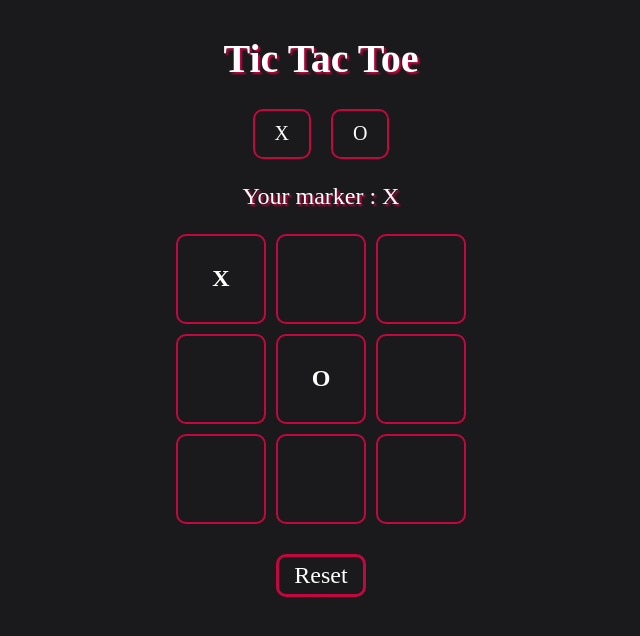
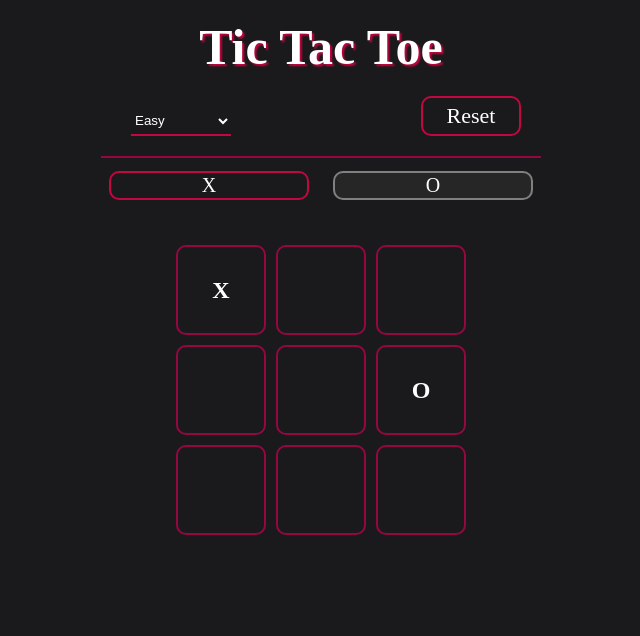
Before and after one commit to BigFudge420/TicTacToeV2, a plain HTML site: page index.html in a window 1280 px wide. Both pictures are taken after a click on the button 540 px from the left and 278 px from the top of the page. Shown: the whole page, without its empty margins (319-959 px from the left). Drawn offline with Linux system fonts and the light colour scheme; a web font is replaced by a local one.

Commit message:
Add more styles, add different difficulties

```diff
--- a/index.html
+++ b/index.html
@@ -12,11 +12,19 @@
 <body>
     <div id="gameBoardDOM">
         <h1 class="heading">Tic Tac Toe</h1>
+        <div class="settings">
+            <select name="Difficulty" id="difficulty-menu">
+                <option value="easy">Easy</option>
+                <option value="medium">Medium</option>
+                <option value="hard">Hard</option>
+                <option value="unbeatable">Unbeatable</option>
+            </select>
+            <button class="reset-button">Reset</button>
+        </div>
         <div class="markers">
-            <button class="marker-button" class = 'X'>X</button>
-            <button class="marker-button" class = 'O'>O</button>
+            <button class="marker-button X active">X</button>
+            <button class="marker-button O">O</button>
         </div>
-        <p class="marker-status">Your marker : X</p>
         <div class="cells">
             <button class="cell-button" data-field="0" id="0"></button>
             <button class="cell-button" data-field="1" id="1"></button>
@@ -28,7 +36,6 @@
             <button class="cell-button" data-field="7" id="7"></button>
             <button class="cell-button" data-field="8" id="8"></button>
         </div>
-        <button class="reset-button">Reset</button>
         <div class="resultPopup">
             <div class="popupHeader">
                 <div class="popupTitle"></div>
--- a/script.js
+++ b/script.js
@@ -2,17 +2,20 @@
 document.addEventListener('DOMContentLoaded', function(){
     let MarkerBtns = document.querySelectorAll('.marker-button')
     let resetBtn = document.querySelector('.reset-button')
-    let currentMarker = document.querySelector('.marker-status')
     let buttons = document.querySelectorAll('.cell-button')
     let closeButton = document.querySelector('.closeButton')
     let overlay = document.getElementById('overlay')
     let resultPopup = document.querySelector('.resultPopup')
     let popupTitle = document.querySelector('.popupTitle')
     let popupBody = document.querySelector('.popupBody')
+    let markerX = document.querySelector('.X')
+    let markerO = document.querySelector('.O')
+    let difficultyMenu = document.getElementById('difficulty-menu')
     let board = ['','','','','','','','','']
     let gameOver = false
     let humanMarker = 'X'
     let computerMarker = 'O'
+    let aiPrecision
 
     // Gameboard contains methods to modify the board
     const Gameboard = (() => {
@@ -159,8 +162,22 @@ document.addEventListener('DOMContentLoaded', function(){
 
         // Controls the computer choice and turn
         const computerPlay = () => {
-            // Returns the index of the best available move
-            let choice = minimax(board, true, computerMarker).index
+            let choice
+            // Chooses if the move to make will be random or the best available move
+            if (aiPrecision >= Math.random()){
+                // Returns the index of the best available move
+                choice = minimax(board, true, computerMarker).index
+            }
+            else{
+                // Returns a random whole number from 0 to 8
+                let play = false
+                do {
+                    choice = Math.floor(Math.random() * 9)
+                    if (board[choice] === ''){
+                        play = true
+                    }
+                }while (!play)
+            }
 
             // Updates board and display, and checks win for computer
             if (!gameOver){
@@ -216,9 +233,43 @@ document.addEventListener('DOMContentLoaded', function(){
             }
         }
 
+        // Sets game difficulty
+        const setDifficulty = () => {
+            let difficulty
+            difficulty = difficultyMenu.value
+            difficultyMenu.addEventListener('click', () => {
+                // stores the previously chosen difficulty
+                let previousDifficulty = difficulty
+                difficulty = difficultyMenu.value
+
+                // Sets ai precision based on the difficulty
+                if (difficulty === 'easy'){
+                    aiPrecision = 0.5
+                }
+                else if (difficulty === 'medium' ){
+                    aiPrecision = 0.7
+
+                }
+                else if (difficulty === 'hard'){
+                    aiPrecision = 0.85
+                }
+                else if (difficulty === 'unbeatable'){
+                    aiPrecision = 1
+                }
+
+                // Checks to make sure previous difficulty is not the same as current difficulty and then resets the game
+                if(difficulty !== previousDifficulty){
+                    Gameboard.resetBoard()
+                    GameboardDisplay.clearBoardDisplay()
+                    gameOver = false
+                }
+            })
+        }
+
         // Starts the game and applies event listeners
         const start = () => {
             GameboardDisplay.setMarker()
+            setDifficulty()
             buttons.forEach(btn => {
                 btn.addEventListener('click', humanPlay)
             })
@@ -240,7 +291,7 @@ document.addEventListener('DOMContentLoaded', function(){
             }
         }
 
-        return {start, reset, humanPlay, computerPlay, checkWin, minimax, findBestValue}
+        return {start, reset, humanPlay, computerPlay, checkWin, minimax, findBestValue, setDifficulty}
 
     })()
 
@@ -268,11 +319,13 @@ document.addEventListener('DOMContentLoaded', function(){
                         humanMarker = btn.textContent
                         computerMarker = humanMarker === 'X' ? 'O' : 'X';
                         Gamecontroller.reset()
-                        if (computerMarker === 'X'){
-                            currentMarker.textContent = 'Your marker : O'
+                        if (btn.textContent === 'X'){
+                            markerX.classList.add('active')
+                            markerO.classList.remove('active')
                         }
-                        else{
-                            currentMarker.textContent = 'Your marker : X'
+                        else {
+                            markerO.classList.add('active')
+                            markerX.classList.remove('active')
                         }
                     }
                 })
--- a/styles.css
+++ b/styles.css
@@ -4,16 +4,11 @@ body{
     font-family: 'Rakkas';
 }
 
-.marker-status{
-    font-size: 24px;
-    color: white;
-    text-shadow: 2px 2px 2px #c3073f;
-}
-
 .heading{
     color: white;
-    font-size: 40px;
+    font-size: 50px;
     text-shadow: 2px 2px 2px #c3073f;
+    margin: 10px 0px 0px 0px;
 }
 
 #gameBoardDOM{
@@ -23,9 +18,8 @@ body{
     }
 
 .cells{
-    padding: 75px;
+    margin: 40px;
     display: grid;
-    margin-top: -80px;
     grid-template-rows: repeat(3, 100px);
     grid-template-columns: repeat(3, 100px);
 }
@@ -38,7 +32,7 @@ body{
     font-weight: bold;
     margin: 5px;
     font-size: 24px;
-    border-color: #c3073f;
+    border-color: #950740;
     border-width: 2px;
     border-style: solid;
 }
@@ -51,34 +45,36 @@ body{
     background-color: #c3073f;
 }
 
-.markers{
-    display: flex;
-    justify-content: center;
-    padding-top: 50px;
+.marker-button{
+    font-family: 'Rakkas';
+    margin: -50px 10px 0px 10px;
+    font-size: 20px;
+    width: 200px;
+    color: white;
+    border-radius: 10px;
+    border-color: grey;
+    border-style: solid;
+    background-color: #262627;
+
 }
 
-.marker-button{
-    font-family: 'Rakkas';
-    padding: 10px 20px 10px 20px;
-    margin: -50px 10px 0px 10px;
-    font-size: 20px;
+.marker-button.active{
     color: white;
-    background-color: #1A1A1D;
     border-color: #c3073f;
     border-width: 2px;
+    background-color: #1A1A1D;
     border-radius: 10px;
     border-style: solid;
-
 }
 
 .reset-button{
     font-family: 'Rakkas';
     color: white;
     background-color: #1A1A1D;
-    border: #c3073f;
-    font-size: 24px;
-    margin-top: -50px;
-    padding: 5px 15px;
+    border-width: 2px;
+    border-color: #c3073f;
+    font-size: 22px;
+    width: 100px;
     border-radius: 10px;
     border-style: solid;
 }
@@ -93,10 +89,18 @@ body{
 
 .marker-button:hover{
     box-shadow: 1px 5px 5px #950740;
+    border-color: #c3073f;
+    border-width: 2px;
+    border-radius: 10px;
+    border-style: solid;
 }
 
 .marker-button:active{
     background-color: #c3073f;
+    border-color: #c3073f;
+    border-width: 2px;
+    border-radius: 10px;
+    border-style: solid;
 }
 
 .resultPopup{
@@ -164,3 +168,26 @@ body{
 .resultPopup.active{
     transform: translate(-50%, -50%) scale(1);
 }
+
+.settings{
+    margin: 0px 0px 20px 0px;
+    display: flex;
+    justify-content: space-between;
+    padding: 20px;
+    width: 400px;
+    border-color: #950740;
+    border-width: 0px 0px 2px 0px;
+    border-style: solid;
+}
+
+#difficulty-menu{
+    background-color: #1A1A1D;
+    color: white;
+    border-width: 0px 0px 2px 0px;
+    border-color: #c3073f;
+    height: 30px;
+    width: 100px;
+    padding: 0px;
+    outline: none;
+    margin: 10px 10px 0px 10px;
+}
```
